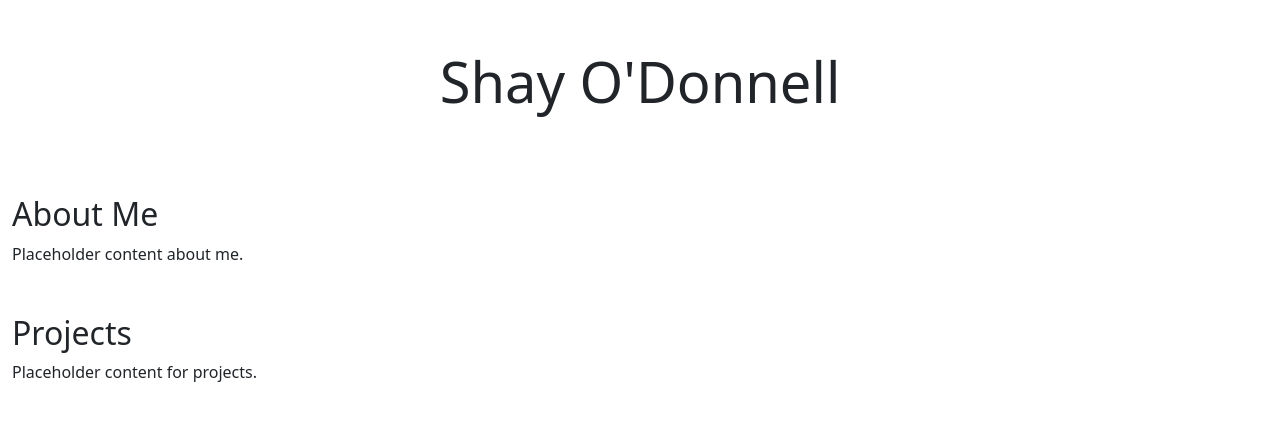
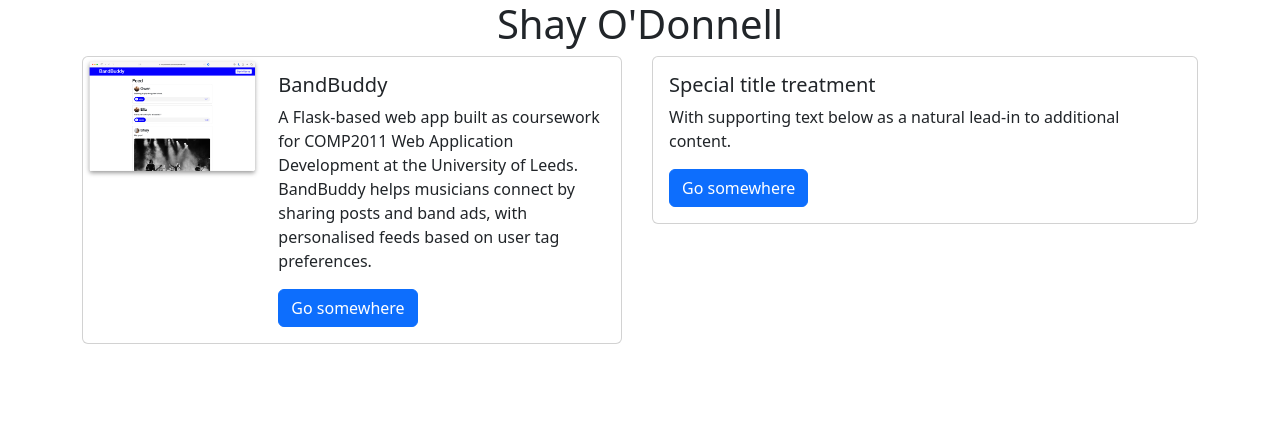
Before and after one commit to shayodonnell/shayodonnell.com, a plain HTML site: page index.html in a window 1280 px wide. Drawn offline with nearby package versions, Linux system fonts and the light colour scheme.

Commit message:
Refactor code structure for improved readability and maintainability

```diff
--- a/index.html
+++ b/index.html
@@ -8,22 +8,35 @@
     <title>title</title>
 </head>
 <body>
-  <header class="py-5 mb-4">
-    <div class="container">
-      <h1 class="display-4 text-center">Shay O'Donnell</h1>
-    </div>
-  </header>
-  <main class="container-fluid">
+  <div class="container">
+    <h1 class="display-6 text-center">Shay O'Donnell</h1>
+  </div>
+  <main class="container">
     <div class="row">
-      <div class="col-md-9">
-        <section id="about" class="mb-5">
-          <h2>About Me</h2>
-          <p>Placeholder content about me.</p>
-        </section>
-        <section id="projects" class="mb-5">
-          <h2>Projects</h2>
-          <p>Placeholder content for projects.</p>
-        </section>
+      <div class="col-sm-6 mb-3 mb-sm-0">
+        <div class="card mb-3" style="max-width: 540px;">
+          <div class="row g-0">
+            <div class="col-md-4">
+              <img src="Picture1.png" class="img-fluid rounded-start" alt="BandBuddy image">
+            </div>
+            <div class="col-md-8">
+              <div class="card-body">
+                <h5 class="card-title">BandBuddy</h5>
+                <p class="card-text">A Flask-based web app built as coursework for COMP2011 Web Application Development at the University of Leeds. BandBuddy helps musicians connect by sharing posts and band ads, with personalised feeds based on user tag preferences.</p>
+                <a href="#" class="btn btn-primary">Go somewhere</a>
+              </div>
+            </div>
+          </div>
+        </div>
+      </div>
+      <div class="col-sm-6">
+        <div class="card">
+          <div class="card-body">
+            <h5 class="card-title">Special title treatment</h5>
+            <p class="card-text">With supporting text below as a natural lead-in to additional content.</p>
+            <a href="#" class="btn btn-primary">Go somewhere</a>
+          </div>
+        </div>
       </div>
     </div>
   </main>
```
Also changed, not shown: Picture1.png (added), 1 other file.
